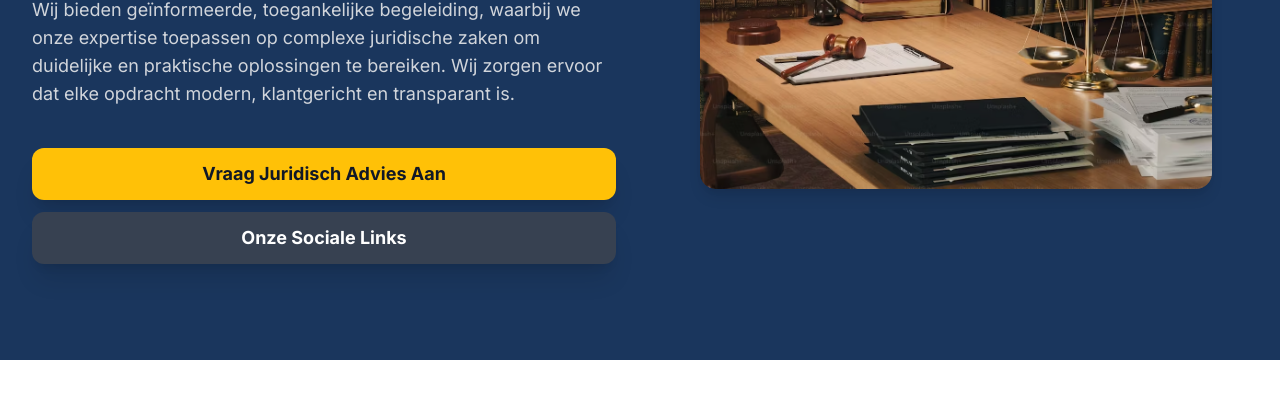
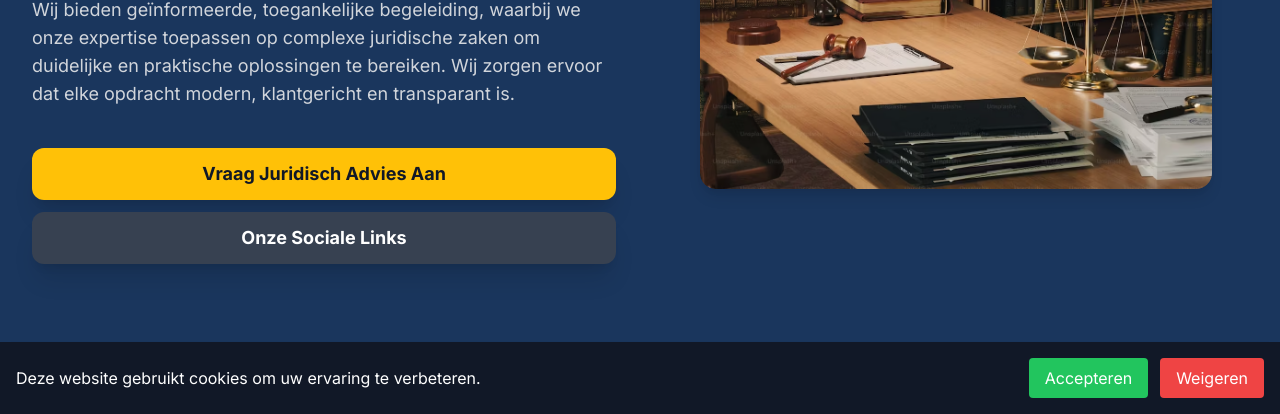
Before and after one commit to lawlexnovus-cmyk/Lex-Novus, a plain HTML site: page index.html in a window 1280 px wide. Shown: the part 386-800 px from the top of the page. Drawn offline with nearby package versions, Linux system fonts and the light colour scheme.

Commit message:
Add files via upload

```diff
--- a/index.html
+++ b/index.html
@@ -277,7 +277,21 @@
         </div>
     </footer>
 
+    <!-- Cookie Banner -->
+    <div id="cookie-banner" class="cookie-hidden fixed bottom-0 left-0 w-full bg-gray-900 text-white p-4 flex flex-col md:flex-row justify-between items-center shadow-lg z-50">
+        <p class="text-sm md:text-base mb-3 md:mb-0">
+            Deze website gebruikt cookies om uw ervaring te verbeteren.
+        </p>
+        <div class="flex space-x-3">
+            <button id="accept-cookies" class="px-4 py-2 bg-green-500 rounded hover:bg-green-600 transition">
+                Accepteren
+            </button>
+            <button id="decline-cookies" class="px-4 py-2 bg-red-500 rounded hover:bg-red-600 transition">
+                Weigeren
+            </button>
+        </div>
+    </div>
+
     <script src="script.js"></script>
 </body>
-
 </html>
--- a/script.js
+++ b/script.js
@@ -13,6 +13,39 @@ const formMessage = document.getElementById('formMessage');
 const mobileMenuButton = document.getElementById('mobile-menu-button');
 const mobileMenu = document.getElementById('mobile-menu');
 const langMobileOptions = document.querySelectorAll('.lang-mobile-option');
+
+// Cookie Banner Elements
+const cookieBanner = document.getElementById('cookie-banner');
+const acceptCookiesButton = document.getElementById('accept-cookies');
+const declineCookiesButton = document.getElementById('decline-cookies');
+
+document.getElementById('year').textContent = new Date().getFullYear();
+
+/* --- COOKIE BANNER LOGIC ADDED --- */
+function initCookieBanner() {
+    const banner = document.getElementById('cookie-banner');
+    const acceptBtn = document.getElementById('accept-cookies');
+    const declineBtn = document.getElementById('decline-cookies');
+
+    if (!banner) return;
+
+    // Read saved preference
+    const decision = localStorage.getItem('cookieConsent');
+
+    if (!decision) {
+        banner.classList.remove('cookie-hidden');
+    }
+
+    acceptBtn.addEventListener('click', () => {
+        localStorage.setItem('cookieConsent', 'accepted');
+        banner.classList.add('cookie-hidden');
+    });
+
+    declineBtn.addEventListener('click', () => {
+        localStorage.setItem('cookieConsent', 'declined');
+        banner.classList.add('cookie-hidden');
+    });
+}
 
 // --- MOBILE MENU FUNCTIONALITY ---
 if (mobileMenuButton && mobileMenu) {
@@ -372,6 +405,7 @@ function sendEmail(e) {
 
 // --- APPLICATION START ---
 initI18n();
+initCookieBanner();
 
 if (form) {
     form.addEventListener('submit', sendEmail);
--- a/styles.css
+++ b/styles.css
@@ -1,5 +1,20 @@
 /* Custom styles for professional look */
 @import url('https://fonts.googleapis.com/css2?family=Inter:wght@100..900&display=swap');
+
+/* --- COOKIE BANNER STYLES ADDED --- */
+.cookie-hidden {
+    display: none !important;
+}
+
+/* Optional: smooth fade-in */
+#cookie-banner {
+    animation: fadeIn 0.4s ease-out;
+}
+
+@keyframes fadeIn {
+    from { opacity: 0; transform: translateY(20px); }
+    to   { opacity: 1; transform: translateY(0); }
+}
 
 :root {
     --primary-color: #1a365d; /* Dark Blue/Navy */
```
